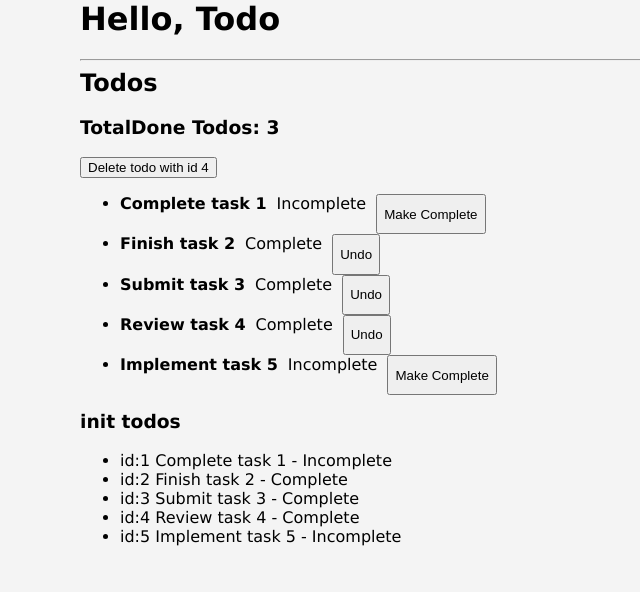
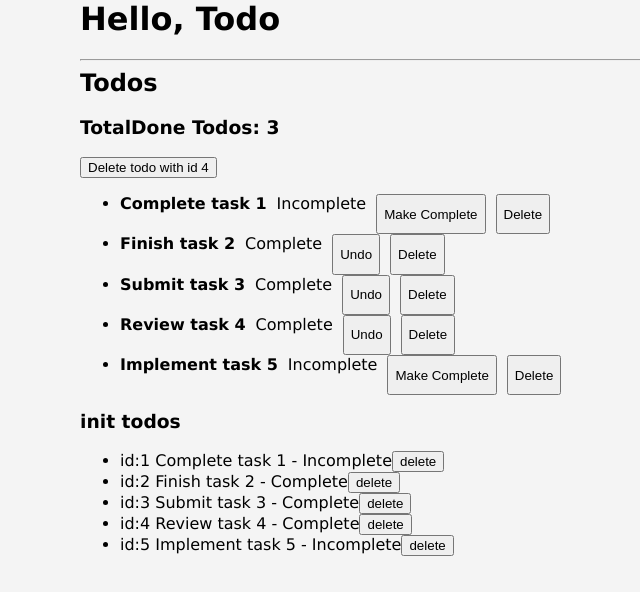
Before and after one commit to MariusCodeAcademy/type19_06_todo_crud_app, a React (Vite) app: page / in a window 1280 px wide. Shown: the top 592 px of the page, without its empty margins (125-765 px from the left). Built offline with nearby package versions, Linux system fonts and the light colour scheme.

Commit message:
call handleDelete

```diff
--- a/src/components/todos/SingleTodo.jsx
+++ b/src/components/todos/SingleTodo.jsx
@@ -1,6 +1,6 @@
 import { useState } from 'react';
 
-export default function SingleTodo({ todoTitle, todoComplete }) {
+export default function SingleTodo({ todoTitle, todoComplete, onDelete }) {
   // const { todoTitle, todoComplete } = props;
 
   const [isDone, setIsDone] = useState(todoComplete);
@@ -11,11 +11,17 @@ export default function SingleTodo({ todoTitle, todoComplete }) {
     setIsDone(!isDone);
   }
 
+  function deleteSingleTodo() {
+    // validacija
+    onDelete();
+  }
+
   return (
     <div className='flex'>
       <h4>{title}</h4>
       <p>{isDone ? 'Complete' : 'Incomplete'} </p>
       <button onClick={makeDone}>{isDone ? 'Undo' : 'Make Complete'} </button>
+      <button onClick={onDelete}>Delete</button>
     </div>
   );
 }
--- a/src/components/todos/TodoSection.jsx
+++ b/src/components/todos/TodoSection.jsx
@@ -34,16 +34,25 @@ export default function TodoSection() {
     setMainTodoArr(arrAfterDelete);
   }
 
+  function handleDelete(idToDelete) {
+    console.log('idToDelete ===', idToDelete);
+    // setMainTodoArr(mainTodoArr.filter((tObj) => tObj.id !== idToDelete));
+  }
+
   console.log('initTodos ===', initTodos);
   return (
     <div>
       <h2>Todos</h2>
       <h3>TotalDone Todos: {mainTodoArr.filter((tObj) => tObj.completed).length}</h3>
-      <button onClick={deleteNr4}>Delete todo with id 4</button>
+      <button onClick={() => handleDelete(3)}>Delete todo with id 4</button>
       <ul>
         {mainTodoArr.map((tObj) => (
           <li key={tObj.id}>
-            <SingleTodo todoTitle={tObj.text} todoComplete={tObj.completed} />
+            <SingleTodo
+              onDelete={handleDelete}
+              todoTitle={tObj.text}
+              todoComplete={tObj.completed}
+            />
           </li>
         ))}
       </ul>
@@ -54,6 +63,7 @@ export default function TodoSection() {
         {initTodos.map((tObj) => (
           <li key={tObj.id}>
             id:{tObj.id} {tObj.text} - {tObj.completed ? 'Complete' : 'Incomplete'}
+            <button>delete</button>
           </li>
         ))}
       </ul>
```
Also changed, not shown: 1 other file (tests, documents, lock files or other folders).
